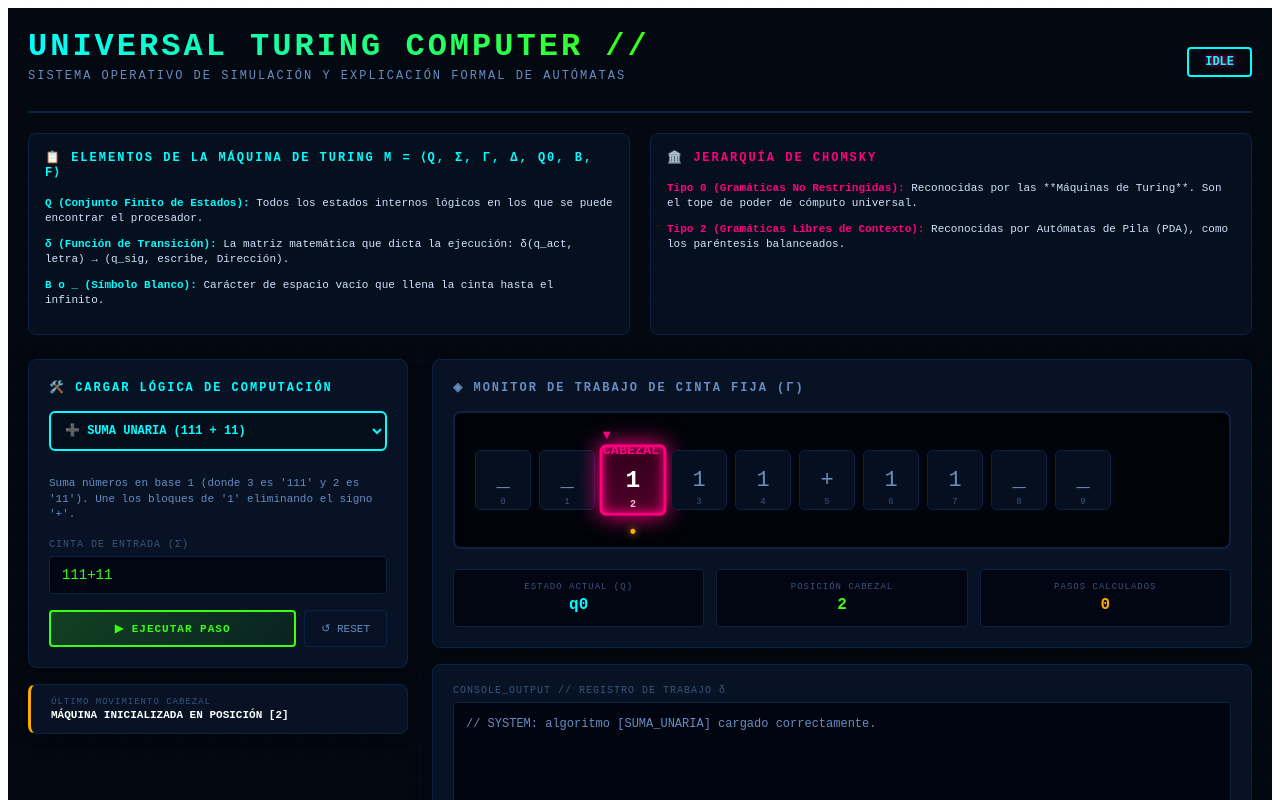
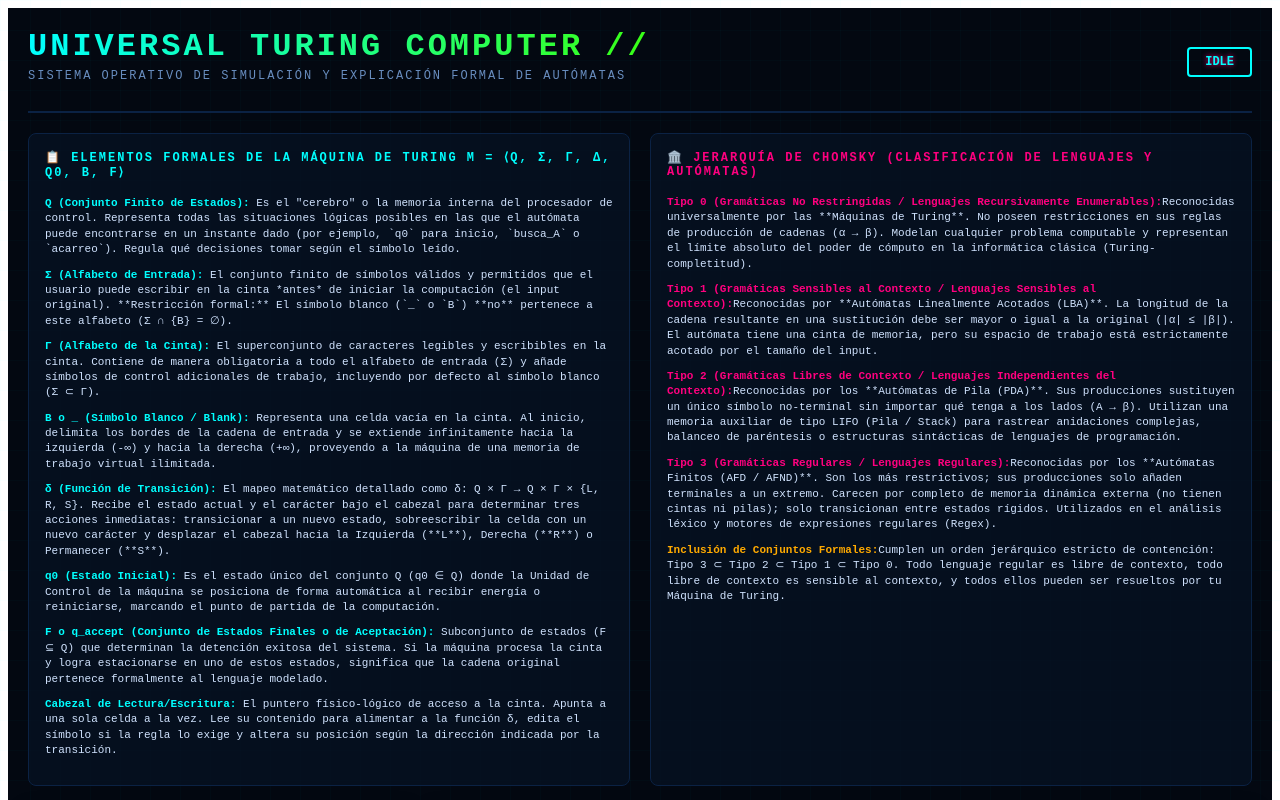
Before and after one commit to jcmc200711/Maquina_De_Turing_Gramaticas_y_Lenguajes, a React (Vite) app in the folder maquina_de_turing_gramaticas/: page / in a window 1280 px wide. Shown: the top 800 px of the page. Built offline with nearby package versions, Linux system fonts and the light colour scheme.

Commit message:
correccion de los glosarios

```diff
--- a/maquina_de_turing_gramaticas/src/App.jsx
+++ b/maquina_de_turing_gramaticas/src/App.jsx
@@ -273,30 +273,76 @@ export default function App() {
             <div style={styles.statusBadge(status)}>{status.toUpperCase()}</div>
           </header>
 
-          {/* DOS GLOSARIOS FORMALES */}
+          {/* DOS GLOSARIOS FORMALES AMPLIADOS Y DETALLADOS (CORREGIDOS PARA JSX) */}
           <div style={styles.glossaryGrid}>
+
+            {/* PANEL: ELEMENTOS DE LA MÁQUINA DE TURING */}
             <div style={styles.glossaryCard}>
-              <div style={styles.sectionTitle(C.neon)}>📋 ELEMENTOS DE LA MÁQUINA DE TURING M = ⟨Q, Σ, Γ, δ, q0, B, F⟩</div>
+              <div style={styles.sectionTitle(C.neon)}>📋 ELEMENTOS FORMALES DE LA MÁQUINA DE TURING M = {"⟨Q, Σ, Γ, δ, q0, B, F⟩"}</div>
+
               <div style={styles.glossaryItem}>
-                <span style={styles.glossaryTerm}>Q (Conjunto Finito de Estados):</span> Todos los estados internos lógicos en los que se puede encontrar el procesador.
+                <span style={styles.glossaryTerm}>Q (Conjunto Finito de Estados):</span> Es el "cerebro" o la memoria interna del procesador de control. Representa todas las situaciones lógicas posibles en las que el autómata puede encontrarse en un instante dado (por ejemplo, `q0` para inicio, `busca_A` o `acarreo`). Regula qué decisiones tomar según el símbolo leído.
               </div>
+
               <div style={styles.glossaryItem}>
-                <span style={styles.glossaryTerm}>δ (Función de Transición):</span> La matriz matemática que dicta la ejecución: δ(q_act, letra) → (q_sig, escribe, Dirección).
+                <span style={styles.glossaryTerm}>Σ (Alfabeto de Entrada):</span> El conjunto finito de símbolos válidos y permitidos que el usuario puede escribir en la cinta *antes* de iniciar la computación (el input original). **Restricción formal:** El símbolo blanco (`_` o `B`) **no** pertenece a este alfabeto {"(Σ ∩ {B} = ∅)"}.
               </div>
+
               <div style={styles.glossaryItem}>
-                <span style={styles.glossaryTerm}>B o _ (Símbolo Blanco):</span> Carácter de espacio vacío que llena la cinta hasta el infinito.
+                <span style={styles.glossaryTerm}>Γ (Alfabeto de la Cinta):</span> El superconjunto de caracteres legibles y escribibles en la cinta. Contiene de manera obligatoria a todo el alfabeto de entrada (Σ) y añade símbolos de control adicionales de trabajo, incluyendo por defecto al símbolo blanco {"(Σ ⊂ Γ)"}.
+              </div>
+
+              <div style={styles.glossaryItem}>
+                <span style={styles.glossaryTerm}>B o _ (Símbolo Blanco / Blank):</span> Representa una celda vacía en la cinta. Al inicio, delimita los bordes de la cadena de entrada y se extiende infinitamente hacia la izquierda {"(-∞)"} y hacia la derecha {"(+∞)"}, proveyendo a la máquina de una memoria de trabajo virtual ilimitada.
+              </div>
+
+              <div style={styles.glossaryItem}>
+                <span style={styles.glossaryTerm}>δ (Función de Transición):</span> El mapeo matemático detallado como {"δ: Q × Γ → Q × Γ × {L, R, S}"}. Recibe el estado actual y el carácter bajo el cabezal para determinar tres acciones inmediatas: transicionar a un nuevo estado, sobreescribir la celda con un nuevo carácter y desplazar el cabezal hacia la Izquierda (**L**), Derecha (**R**) o Permanecer (**S**).
+              </div>
+
+              <div style={styles.glossaryItem}>
+                <span style={styles.glossaryTerm}>q0 (Estado Inicial):</span> Es el estado único del conjunto Q {"(q0 ∈ Q)"} donde la Unidad de Control de la máquina se posiciona de forma automática al recibir energía o reiniciarse, marcando el punto de partida de la computación.
+              </div>
+
+              <div style={styles.glossaryItem}>
+                <span style={styles.glossaryTerm}>F o q_accept (Conjunto de Estados Finales o de Aceptación):</span> Subconjunto de estados {"(F ⊆ Q)"} que determinan la detención exitosa del sistema. Si la máquina procesa la cinta y logra estacionarse en uno de estos estados, significa que la cadena original pertenece formalmente al lenguaje modelado.
+              </div>
+
+              <div style={styles.glossaryItem}>
+                <span style={styles.glossaryTerm}>Cabezal de Lectura/Escritura:</span> El puntero físico-lógico de acceso a la cinta. Apunta a una sola celda a la vez. Lee su contenido para alimentar a la función δ, edita el símbolo si la regla lo exige y altera su posición según la dirección indicada por la transición.
               </div>
             </div>
 
+            {/* PANEL: JERARQUÍA DE CHOMSKY */}
             <div style={styles.glossaryCard}>
-              <div style={styles.sectionTitle(C.pink)}>🏛️ JERARQUÍA DE CHOMSKY</div>
+              <div style={styles.sectionTitle(C.pink)}>🏛️ JERARQUÍA DE CHOMSKY (Clasificación de Lenguajes y Autómatas)</div>
+
               <div style={styles.glossaryItem}>
-                <span style={styles.chomskyTerm}>Tipo 0 (Gramáticas No Restringidas):</span> Reconocidas por las **Máquinas de Turing**. Son el tope de poder de cómputo universal.
+                <span style={styles.chomskyTerm}>Tipo 0 (Gramáticas No Restringidas / Lenguajes Recursivamente Enumerables):</span>
+                Reconocidas universalmente por las **Máquinas de Turing**. No poseen restricciones en sus reglas de producción de cadenas {"(α → β)"}. Modelan cualquier problema computable y representan el límite absoluto del poder de cómputo en la informática clásica (Turing-completitud).
               </div>
+
               <div style={styles.glossaryItem}>
-                <span style={styles.chomskyTerm}>Tipo 2 (Gramáticas Libres de Contexto):</span> Reconocidas por Autómatas de Pila (PDA), como los paréntesis balanceados.
+                <span style={styles.chomskyTerm}>Tipo 1 (Gramáticas Sensibles al Contexto / Lenguajes Sensibles al Contexto):</span>
+                Reconocidas por **Autómatas Linealmente Acotados (LBA)**. La longitud de la cadena resultante en una sustitución debe ser mayor o igual a la original {"(|α| ≤ |β|)"}. El autómata tiene una cinta de memoria, pero su espacio de trabajo está estrictamente acotado por el tamaño del input.
+              </div>
+
+              <div style={styles.glossaryItem}>
+                <span style={styles.chomskyTerm}>Tipo 2 (Gramáticas Libres de Contexto / Lenguajes Independientes del Contexto):</span>
+                Reconocidas por los **Autómatas de Pila (PDA)**. Sus producciones sustituyen un único símbolo no-terminal sin importar qué tenga a los lados {"(A → β)"}. Utilizan una memoria auxiliar de tipo LIFO (Pila / Stack) para rastrear anidaciones complejas, balanceo de paréntesis o estructuras sintácticas de lenguajes de programación.
+              </div>
+
+              <div style={styles.glossaryItem}>
+                <span style={styles.chomskyTerm}>Tipo 3 (Gramáticas Regulares / Lenguajes Regulares):</span>
+                Reconocidas por los **Autómatas Finitos (AFD / AFND)**. Son los más restrictivos; sus producciones solo añaden terminales a un extremo. Carecen por completo de memoria dinámica externa (no tienen cintas ni pilas); solo transicionan entre estados rígidos. Utilizados en el análisis léxico y motores de expresiones regulares (Regex).
+              </div>
+
+              <div style={styles.glossaryItem}>
+                <span style={{ color: C.amber, fontWeight: '700' }}>Inclusión de Conjuntos Formales:</span>
+                Cumplen un orden jerárquico estricto de contención: {"Tipo 3 ⊂ Tipo 2 ⊂ Tipo 1 ⊂ Tipo 0"}. Todo lenguaje regular es libre de contexto, todo libre de contexto es sensible al contexto, y todos ellos pueden ser resueltos por tu Máquina de Turing.
               </div>
             </div>
+
           </div>
 
           {/* INTERFAZ PRINCIPAL EN DOS COLUMNAS */}
```
